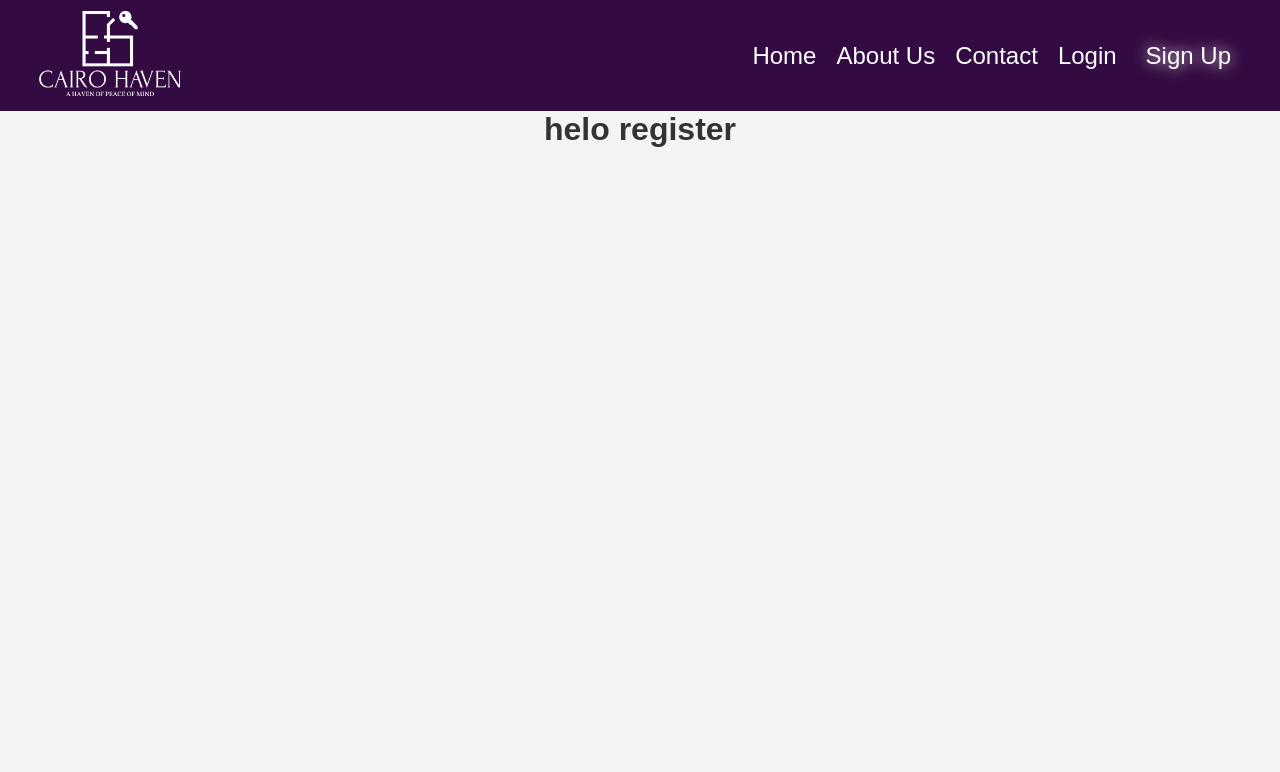
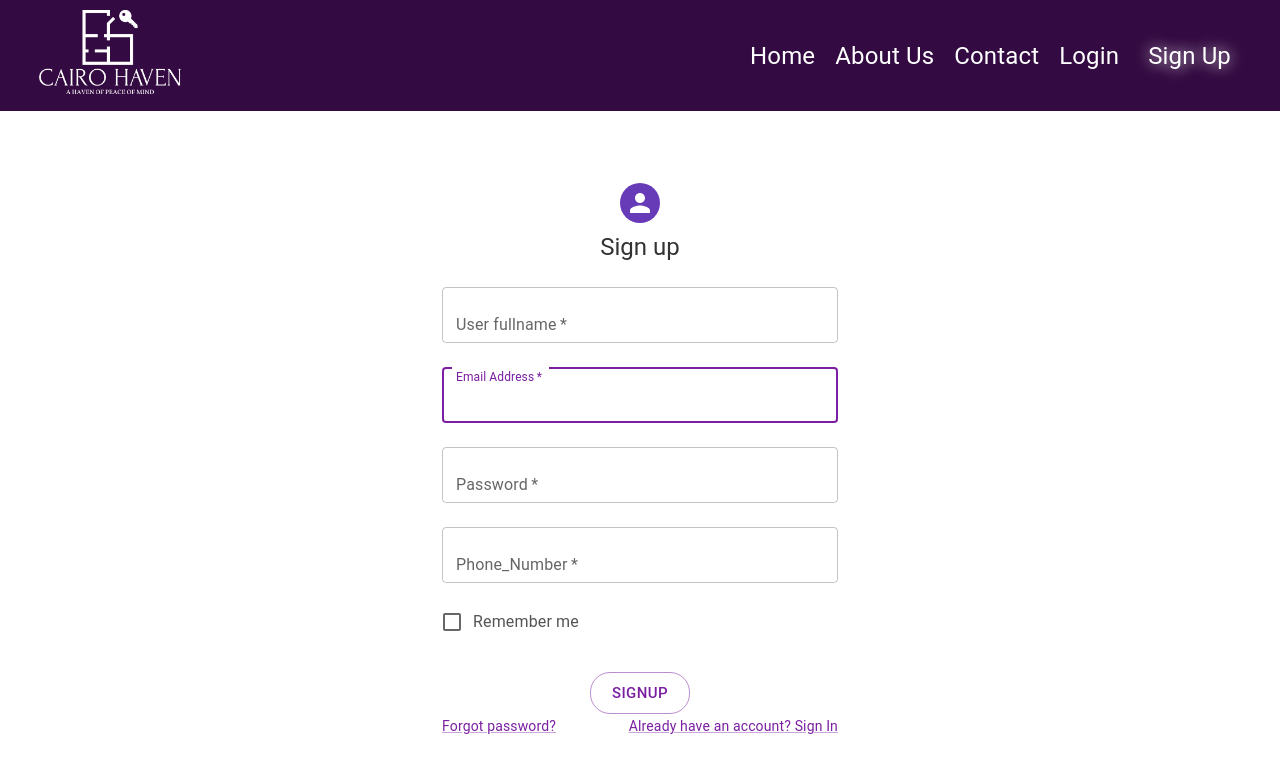
Before and after one commit to Elenebsy/villa-store, a React (Create React App) app in the folder frontend/my-app/: page /register in a window 1280 px wide. Shown: the top 772 px of the page. Built offline with nearby package versions, Linux system fonts and the light colour scheme; no server answers.

Commit message:
register styling

```diff
--- a/frontend/my-app/package.json
+++ b/frontend/my-app/package.json
@@ -11,6 +11,7 @@
     "@testing-library/jest-dom": "^5.17.0",
     "@testing-library/react": "^13.4.0",
     "@testing-library/user-event": "^13.5.0",
+    "axios": "^1.6.2",
     "phosphor-react": "^1.4.1",
     "react": "^18.2.0",
     "react-dom": "^18.2.0",
--- a/frontend/my-app/src/App.js
+++ b/frontend/my-app/src/App.js
@@ -4,9 +4,11 @@ import { BrowserRouter as Router, Routes, Route, createBrowserRouter, RouterProv
 import About from './Components/Pages/About.js';
 import Contact from './Components/Pages/Contact.js';
 import Login from './Components/Pages/Login.js';
-import Register from './Components/Pages/Register.js';
 import Home from './Components/Pages/Home.js';
 import Layout from './Components/Layout';
+import SignUp from './Components/Pages/SignUp.js';
+
+
 const pages = createBrowserRouter(
   createRoutesFromElements(
     <Route path='/' element={<Layout />}>
@@ -14,16 +16,16 @@ const pages = createBrowserRouter(
       <Route path="/about" element={<About />} />
       <Route path="/contact" element={<Contact />} />
       <Route path="/login" element={<Login />} />
-      <Route path="/register" element={<Register />} />
+      <Route path="/register" element={<SignUp />} />
       <Route path="/contact" element={<Contact />} />
     </Route>
   )
 )
 function App() {
   return (
-    <div>
+<>
       <RouterProvider router={pages}></RouterProvider>
-    </div>
+      </>
   );
 }
 
--- a/frontend/my-app/src/Components/Pages/Home.js
+++ b/frontend/my-app/src/Components/Pages/Home.js
@@ -1,9 +1,10 @@
-import React, { Component } from 'react'
-
+import React, { Component } from 'react';
 export default class Home extends Component {
   render() {
     return (
-      <div>home</div>
+      <>
+      <dev>he</dev>
+      </>
     )
   }
 }
--- a/frontend/my-app/src/Components/Pages/Register.js
+++ /dev/null
@@ -1,7 +0,0 @@
-import React from 'react'
-
-export default function register() {
-  return (
-<h1>helo register</h1>
-  )
-}
--- /dev/null
+++ b/frontend/my-app/src/Components/Pages/SignUp.js
@@ -0,0 +1,178 @@
+import React, { useState } from "react";
+import About from './About.js';
+import Contact from './Contact.js';
+import Login from './Login.js';
+import axios from 'axios';
+import { BrowserRouter as Router, Routes, Route, createBrowserRouter, createRoutesFromElements } from "react-router-dom"
+import {
+  Avatar,
+  Box,
+  Button,
+  Checkbox,
+  Container,
+  CssBaseline,
+  FormControlLabel,
+  Grid,
+  Link,
+  TextField,
+  Typography,
+} from "@mui/material";
+
+import { createTheme ,ThemeProvider} from '@mui/material/styles';
+
+
+const theme = createTheme({
+  palette: {
+    primary: {
+      main: '#7b1fa2',
+    },
+    secondary: {
+      main: '#673ab7',
+    },
+  },
+});
+createBrowserRouter(
+  createRoutesFromElements(
+    <Route path="/"element={<About/>}>
+      <Route path="/about" element={<About />} />
+      <Route path="/contact" element={<Contact />} />
+      <Route path="/login" element={<Login />} />
+      <Route path="/contact" element={<Contact />} />
+    </Route>
+  )
+)
+
+export default function SignUp() {
+const [name,setnameState]=useState("");
+const [email,setemailState]=useState("");
+const [password,setpasswordState]=useState("");
+const [phone,setphoneState]=useState("");
+const handleSubmet = (e)=>{
+  e.preventDefault();
+axios.post('',{name,email,password:password})
+.then(result=>console.log(result)).catch(err =>console.log(err))
+}
+return (
+    <ThemeProvider theme={theme}>
+ <form onSubmit={handleSubmet}>
+    <Container component="main" maxWidth="xs">
+
+      <CssBaseline />
+      <Box
+        sx={{
+          marginTop: 8,
+          display: "flex",
+          flexDirection: "column",
+          alignItems: "center",
+        }}
+      >
+        <Avatar sx={{ m: 1, bgcolor: "secondary.main" }}>
+          {/* <LockOutlinedIcon /> */}
+        </Avatar>
+        <Typography component="h1" variant="h5">
+          Sign up
+        </Typography>
+        <Box
+          component="form"
+          sx={{ mt: 1 }}
+          autoComplete="on"
+        >
+          <TextField
+            variant="outlined"
+            margin="normal"
+            required
+            fullWidth
+            id="fullname"
+            label="User fullname"
+            fullname="name"
+            autoComplete="name"
+            autoFocus
+            onChange={(e)=>setnameState(e.target.value)}
+          />
+          <TextField
+            variant="outlined"
+            margin="normal"
+            required
+            fullWidth
+            id="email"
+            label="Email Address"
+            name="email"
+            autoComplete="email"
+            autoFocus
+            onChange={(e)=>setemailState(e.target.value)}
+            //onChange={handleChange}
+          />
+          <TextField
+            variant="outlined"
+            margin="normal"
+            required
+            fullWidth
+            name="password"
+            label="Password"
+            type="password"
+            id="password"
+            autoComplete="current-password"
+            //onChange={handleChange}
+            onChange={(e)=>setpasswordState(e.target.value)}
+          />
+         <TextField
+            variant="outlined"
+            margin="normal"
+            required
+            fullWidth
+            name="phone_number"
+            label="Phone_Number"
+            type="phone"
+            id="phone"
+            autoComplete="current-password"
+            //onChange={handleChange}
+            onChange={(e)=>setphoneState(e.target.value)}
+          />
+
+          <FormControlLabel
+            control={<Checkbox value="remember" color="primary" />}
+            label="Remember me"
+          />
+          {/* {isInvalid && (
+            <Box sx={{ color: "red" }}>
+              {"Please enter email and password."}
+            </Box>
+          )} */}
+<Box  sx={{
+          marginTop: 3,
+          display: "flex",
+          flexDirection: "column",
+          alignItems: "center",
+        }}>
+<Button
+
+   type="submet"
+   sx={ {borderRadius:5}}
+  color="primary"
+  variant="outlined"
+  size="large">SignUp</Button>
+
+</Box>
+          {/* {!!error && <Box sx={{ color: "red" }}>{error.message}</Box>} */}
+
+          <Grid container>
+            <Grid item xs>
+              <Link href="#" variant="body2">
+                Forgot password?
+              </Link>
+            </Grid>
+            <Grid item>
+              <Link to="/login" variant="body2">
+                {"Already have an account? Sign In"}
+              </Link>
+            </Grid>
+          </Grid>
+        </Box>
+
+      </Box>
+
+    </Container>
+    </form>
+    </ThemeProvider>
+  );
+}
--- /dev/null
+++ b/frontend/my-app/src/Services/axiosServices.js
@@ -0,0 +1,16 @@
+import axios from "axios";
+import AxiosConfig from "./config";
+
+export default class Axios {
+  constructor() {
+    this.auth = axios.create(AxiosConfig);
+    // console.log('AxiosConfig.baseURL', AxiosConfig.baseURL);
+  }
+
+  // *** Auth API ***
+  createUserWithEmailAndPassword = (name, email, password) =>
+    this.auth.post("/register", { name, email, password });
+
+  signInWithEmailAndPassword = (email, password) =>
+    this.auth.post("/login", { email, password });
+}
--- /dev/null
+++ b/frontend/my-app/src/Services/config.js
@@ -0,0 +1,7 @@
+const AxiosConfig = {
+    baseURL: process.env.REACT_APP_API_URL ,
+    timeout: 10000,
+    headers: {'X-User-Token': ''}
+  };
+
+  export default AxiosConfig;
--- /dev/null
+++ b/frontend/my-app/src/Services/context.js
@@ -0,0 +1,11 @@
+import React from 'react';
+
+const AxiosContext = React.createContext(null);
+
+export const withAxios = Component => props => (
+    <AxiosContext.Consumer>
+        { axios => <Component {...props} axios={axios} />}
+    </AxiosContext.Consumer>
+);
+
+export default AxiosContext;
--- a/frontend/my-app/src/index.js
+++ b/frontend/my-app/src/index.js
@@ -3,10 +3,17 @@ import ReactDOM from 'react-dom/client';
 import './index.css';
 import App from './App';
 import reportWebVitals from './reportWebVitals';
+import Axios from "./Services/axiosServices";
+import AxiosContext from "./Services/context";
+
 
 const root = ReactDOM.createRoot(document.getElementById('root'));
 root.render(
-<App/>
+  <React.StrictMode>
+    <AxiosContext.Provider value={new Axios()}>
+      <App />
+    </AxiosContext.Provider>
+  </React.StrictMode>
   );
 
 // If you want to start measuring performance in your app, pass a function
```
Also changed, not shown: frontend/my-app/src/Components/Product/Product_card.jsx (added), frontend/my-app/src/Components/Product/product.css (added), 1 other file (tests, documents, lock files or other folders).
